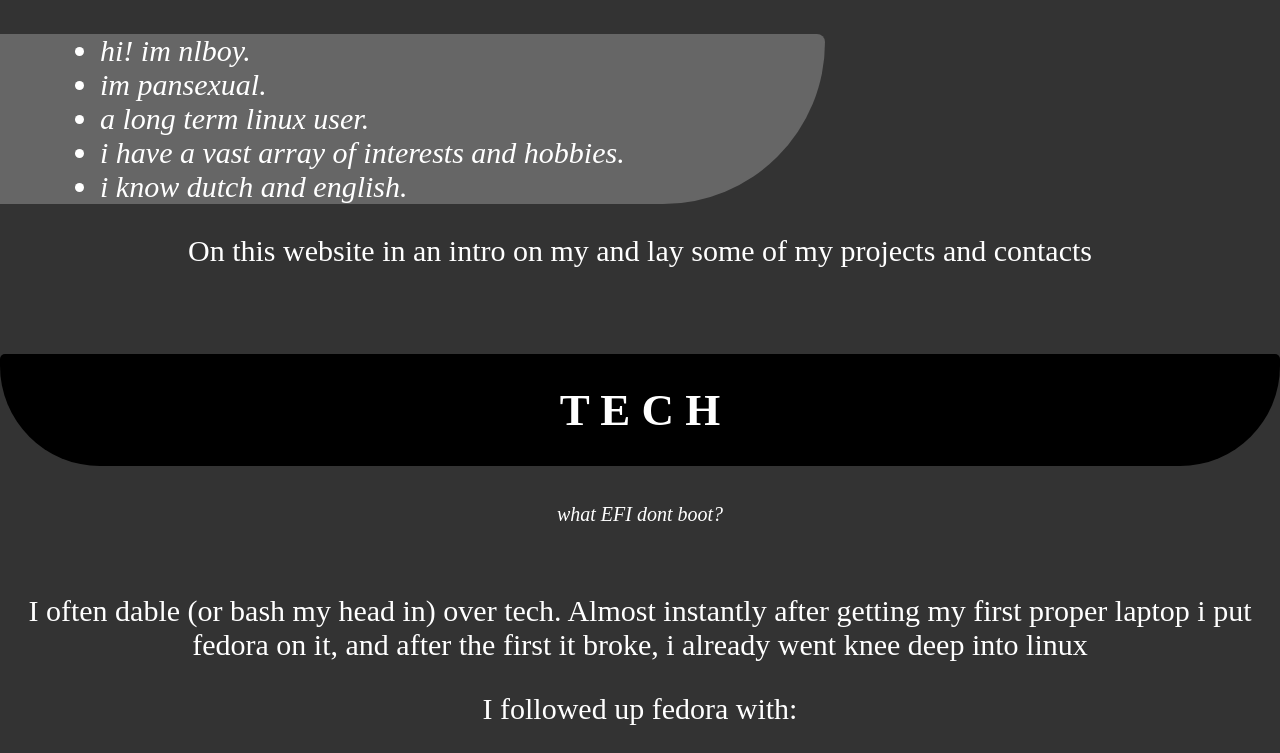
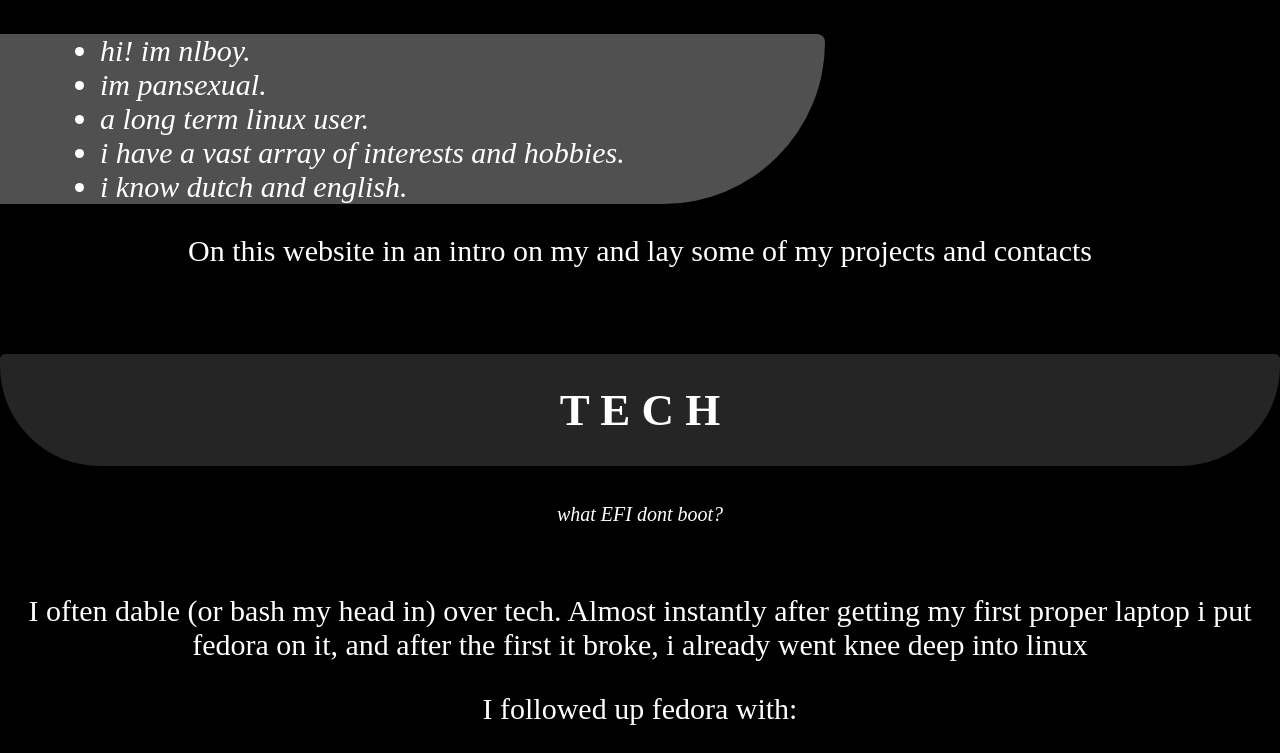
Before and after one commit to THENLBOY/website, a plain HTML site: page index.html in a window 1280 px wide. Shown: the part 421-1174 px from the top of the page. Drawn offline with Linux system fonts and the light colour scheme; a web font is replaced by a local one.

Commit message:
silky smooth

```diff
--- a/style.css
+++ b/style.css
@@ -1,6 +1,6 @@
 body {
 	text-align: center;
-        background-color: #333333;
+        background-color: #000000;
         color: white;
         width: 100%;
 	font-family: 'Grenze Gotisch', serif;
@@ -13,7 +13,7 @@ h1 {
 	font-size: 60px;
 	font-weight: 600;
 	padding: 30px;
-	background-color: #000000;
+	background-color: #252525;
 	border-top-right-radius: 5px;
 	border-top-left-radius: 5px;
 	border-bottom-right-radius: 100px;
@@ -24,7 +24,7 @@ h2 {
 	font-size: 45px;
 	font-weight: 600;
 	padding: 30px;
-	background-color: #000000;
+	background-color: #252525;
 	border-top-right-radius: 5px;
 	border-top-left-radius: 5px;
 	border-bottom-right-radius: 100px;
@@ -47,7 +47,7 @@ ul {
        	font-style: italic;
        	font-size: 30px;
 	font-weight: 300;
-        background-color: #666666;
+        background-color: #505050;
         width: fit-content;
         padding-right: 200px;
         border-top-right-radius: 10px;
```
